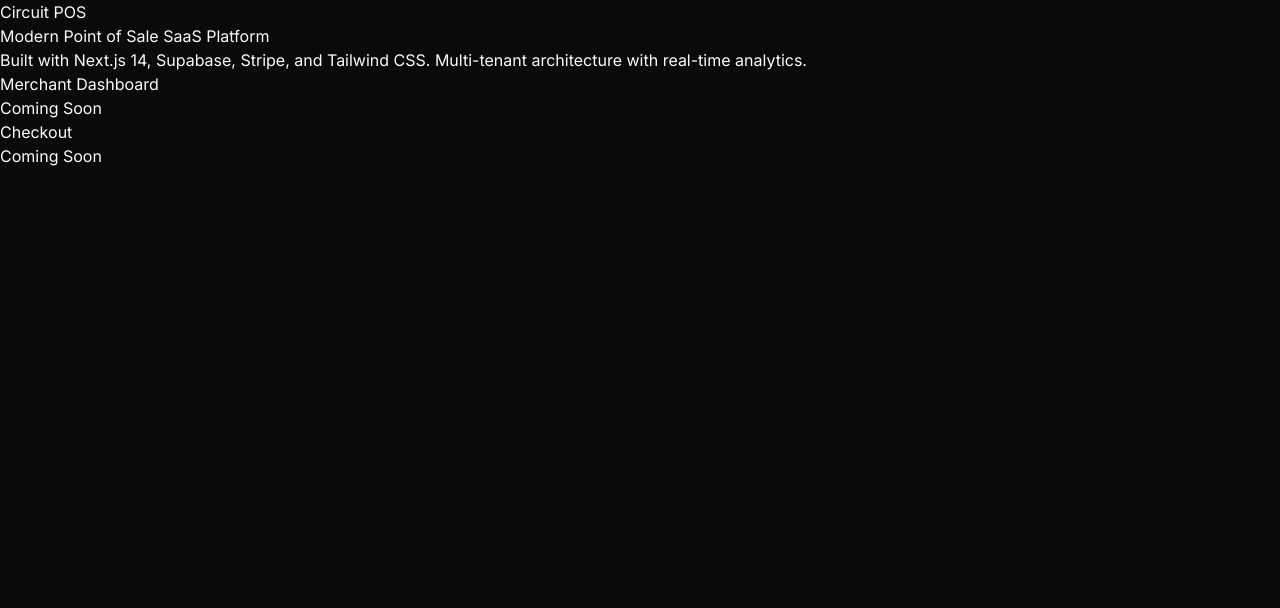
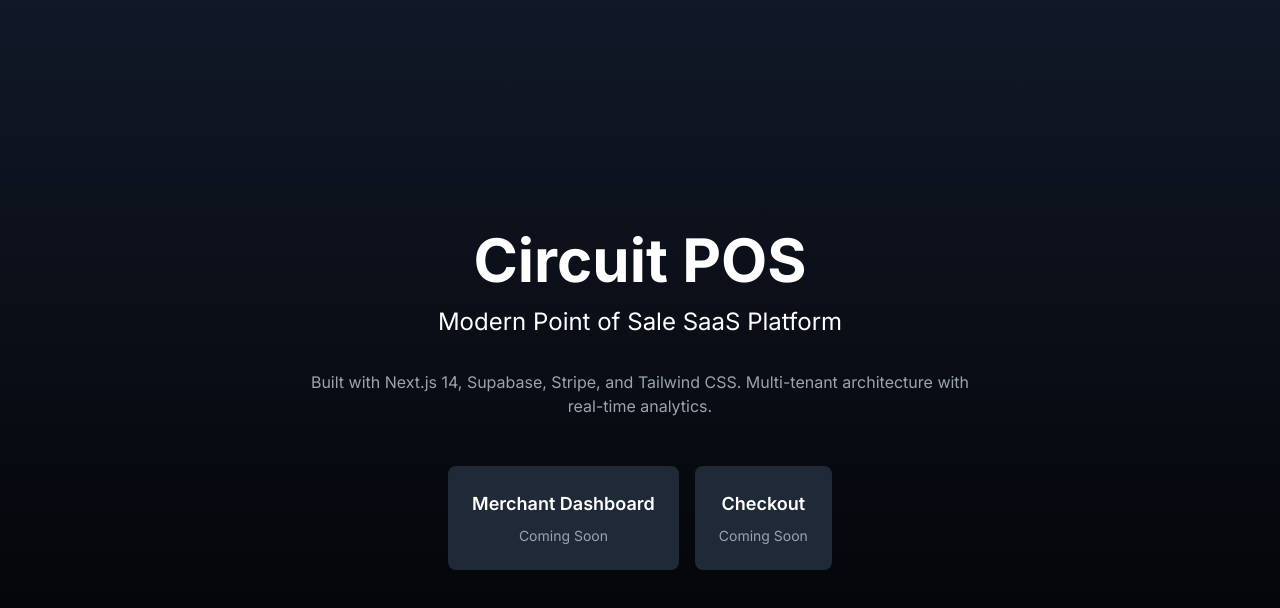
Before and after one commit to pernelldevcircuit/circuit-pos, a Next.js app: page / in a window 1280 px wide. Shown: the top 608 px of the page. Built offline with nearby package versions, Linux system fonts and the light colour scheme.

Commit message:
Create tailwind.config.ts

```diff
--- /dev/null
+++ b/tailwind.config.ts
@@ -0,0 +1,19 @@
+import type { Config } from "tailwindcss"
+
+const config: Config = {
+  content: [
+    "./pages/**/*.{js,ts,jsx,tsx,mdx}",
+    "./components/**/*.{js,ts,jsx,tsx,mdx}",
+    "./app/**/*.{js,ts,jsx,tsx,mdx}",
+  ],
+  theme: {
+    extend: {
+      colors: {
+        background: "hsl(var(--background))",
+        foreground: "hsl(var(--foreground))",
+      },
+    },
+  },
+  plugins: [],
+}
+export default config
```
